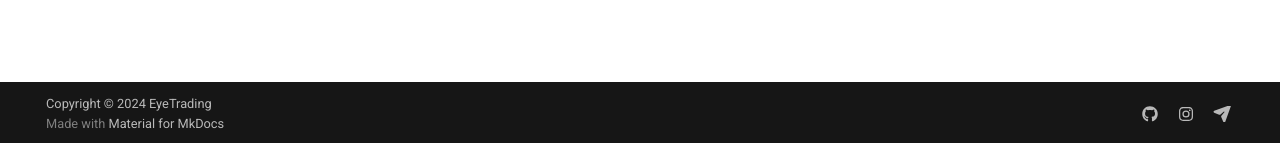
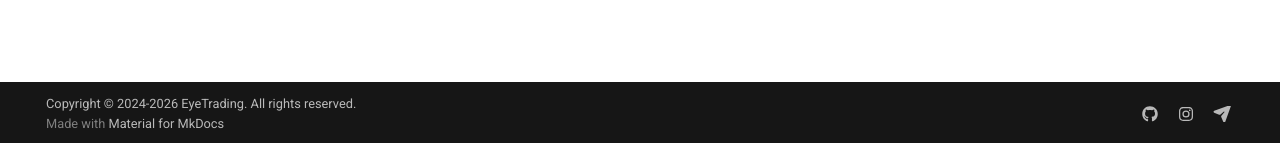
Before and after one commit to EyeTrading/eyetrading.github.io, an MkDocs documentation site: the page built from docs/index.md, in a window 1280 px wide and 992 px high. Shown: the part 846-989 px from the top of the window. Built offline with MkDocs 1.6.1 and Material for MkDocs 9.7.7, drawn with Linux system fonts in a browser that asks for light colours; comment, search, counter and statistics services are not loaded.

Commit message:
Update mkdocs.yml

```diff
--- a/mkdocs.yml
+++ b/mkdocs.yml
@@ -4,7 +4,7 @@ site_url: https://eyetrading.github.io/
 repo_name: EyeTrading/eyetrading.github.io
 repo_url: https://github.com/eyetrading/eyetrading.github.io
 
-copyright: Copyright &copy; 2024 EyeTrading
+copyright: Copyright &copy; 2024-2026 EyeTrading. All rights reserved.
 
 nav:
   - Home: index.md
```
